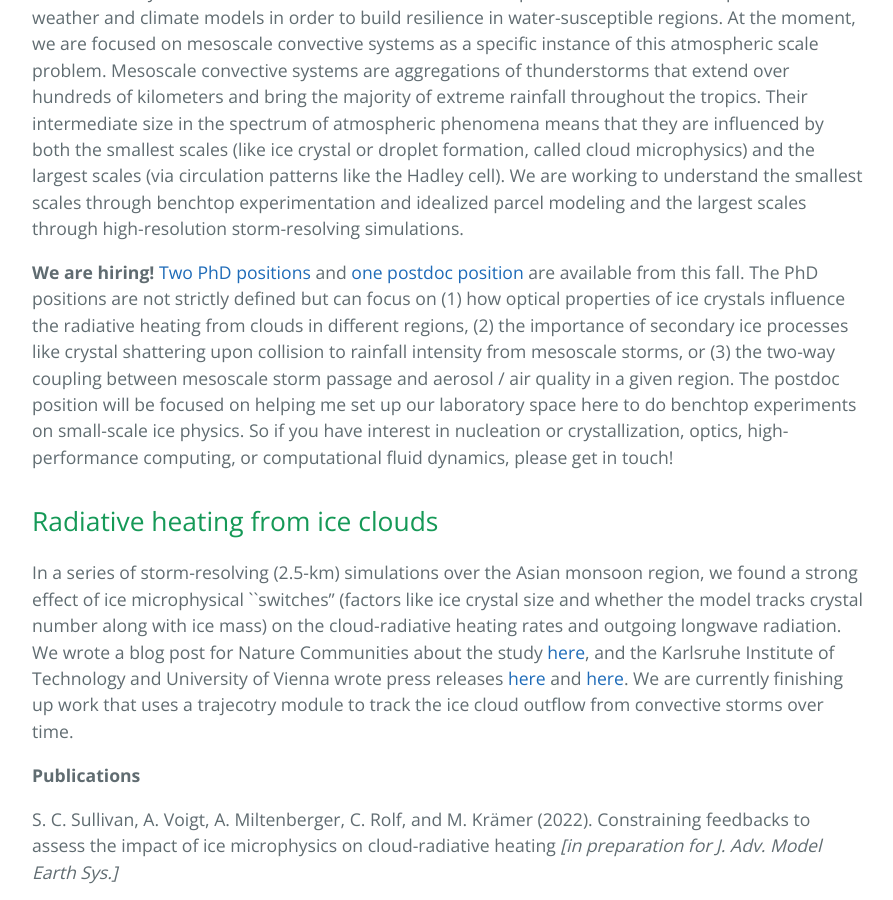
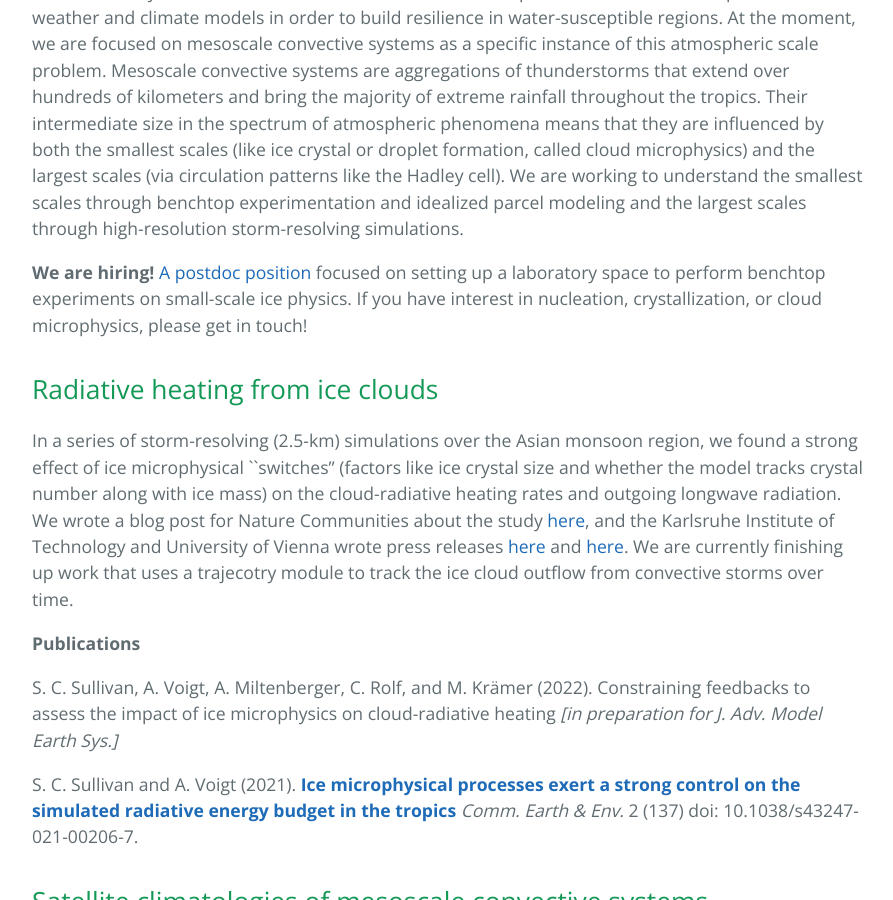
Before and after one commit to sylviasullivan/sylviasullivan.github.io, a Jekyll site: the page built from index.md, in a window 1280 px wide and 900 px high, scrolled down 737 px. Shown: the whole window, without its empty margins (192-1085 px from the left). Built offline with Jekyll 4.4.1, drawn with Linux system fonts in a browser that asks for light colours.

Commit message:
Update index.md

```diff
--- a/index.md
+++ b/index.md
@@ -8,7 +8,7 @@ description: Department of Chemical and Environmental Engineering, University of
 
 We are broadly interested in scale interactions in the atmosphere and how best to represent these in weather and climate models in order to build resilience in water-susceptible regions. At the moment, we are focused on mesoscale convective systems as a specific instance of this atmospheric scale problem. Mesoscale convective systems are aggregations of thunderstorms that extend over hundreds of kilometers and bring the majority of extreme rainfall throughout the tropics. Their intermediate size in the spectrum of atmospheric phenomena means that they are influenced by both the smallest scales (like ice crystal or droplet formation, called cloud microphysics) and the largest scales (via circulation patterns like the Hadley cell). We are working to understand the smallest scales through benchtop experimentation and idealized parcel modeling and the largest scales through high-resolution storm-resolving simulations.
 
-**We are hiring!** [Two PhD positions](Files/PhD-positions.pdf) and [one postdoc position](https://arizona.csod.com/ux/ats/careersite/4/home/requisition/8896?c=arizona) are available from this fall. The PhD positions are not strictly defined but can focus on (1) how optical properties of ice crystals influence the radiative heating from clouds in different regions, (2) the importance of secondary ice processes like crystal shattering upon collision to rainfall intensity from mesoscale storms, or (3) the two-way coupling between mesoscale storm passage and aerosol / air quality in a given region. The postdoc position will be focused on helping me set up our laboratory space here to do benchtop experiments on small-scale ice physics. So if you have interest in nucleation or crystallization, optics, high-performance computing, or computational fluid dynamics, please get in touch!
+**We are hiring!** [A postdoc position](https://arizona.csod.com/ux/ats/careersite/4/home/requisition/8896?c=arizona) focused on setting up a laboratory space to perform benchtop experiments on small-scale ice physics. If you have interest in nucleation, crystallization, or cloud microphysics, please get in touch!
 
 ## Radiative heating from ice clouds
 
```
